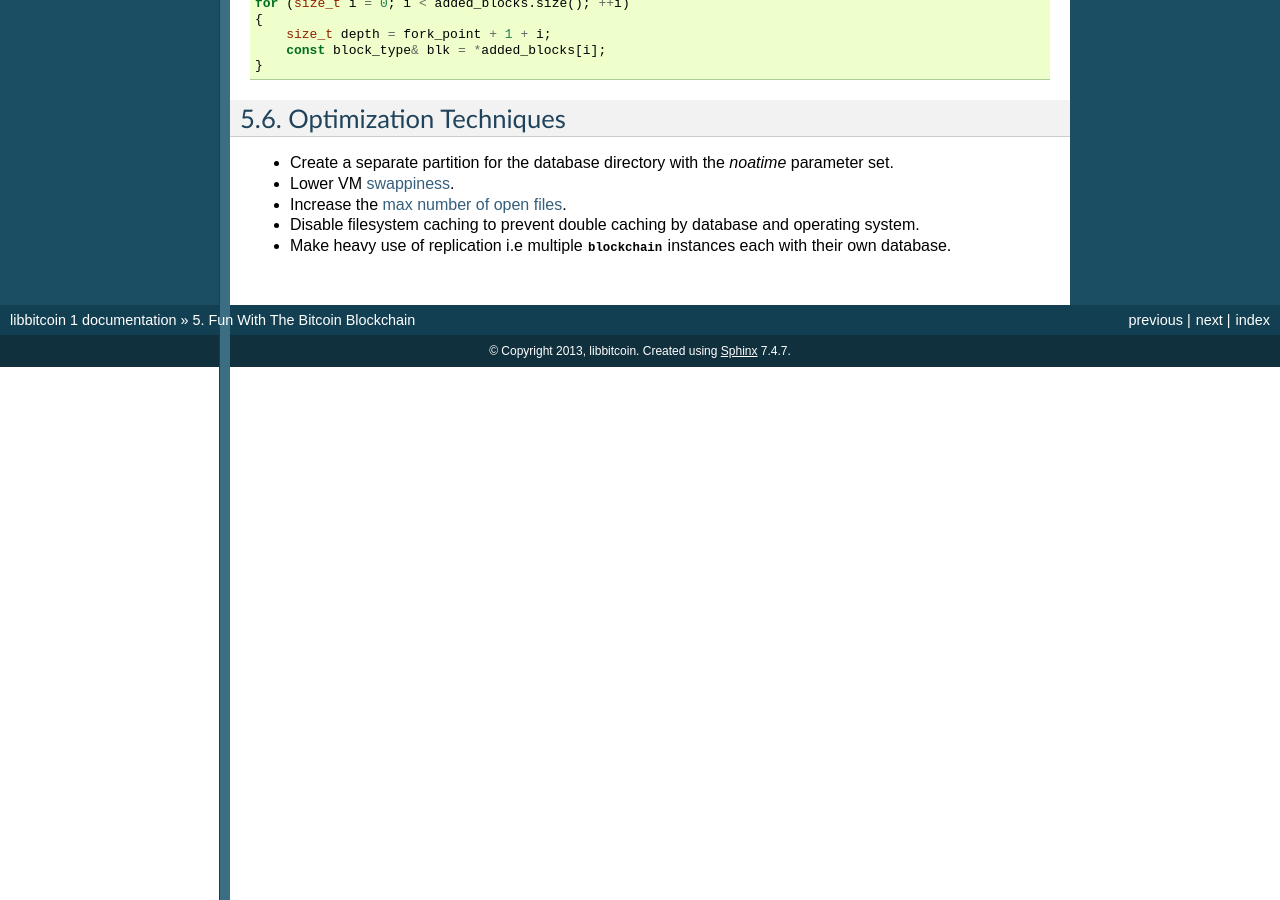
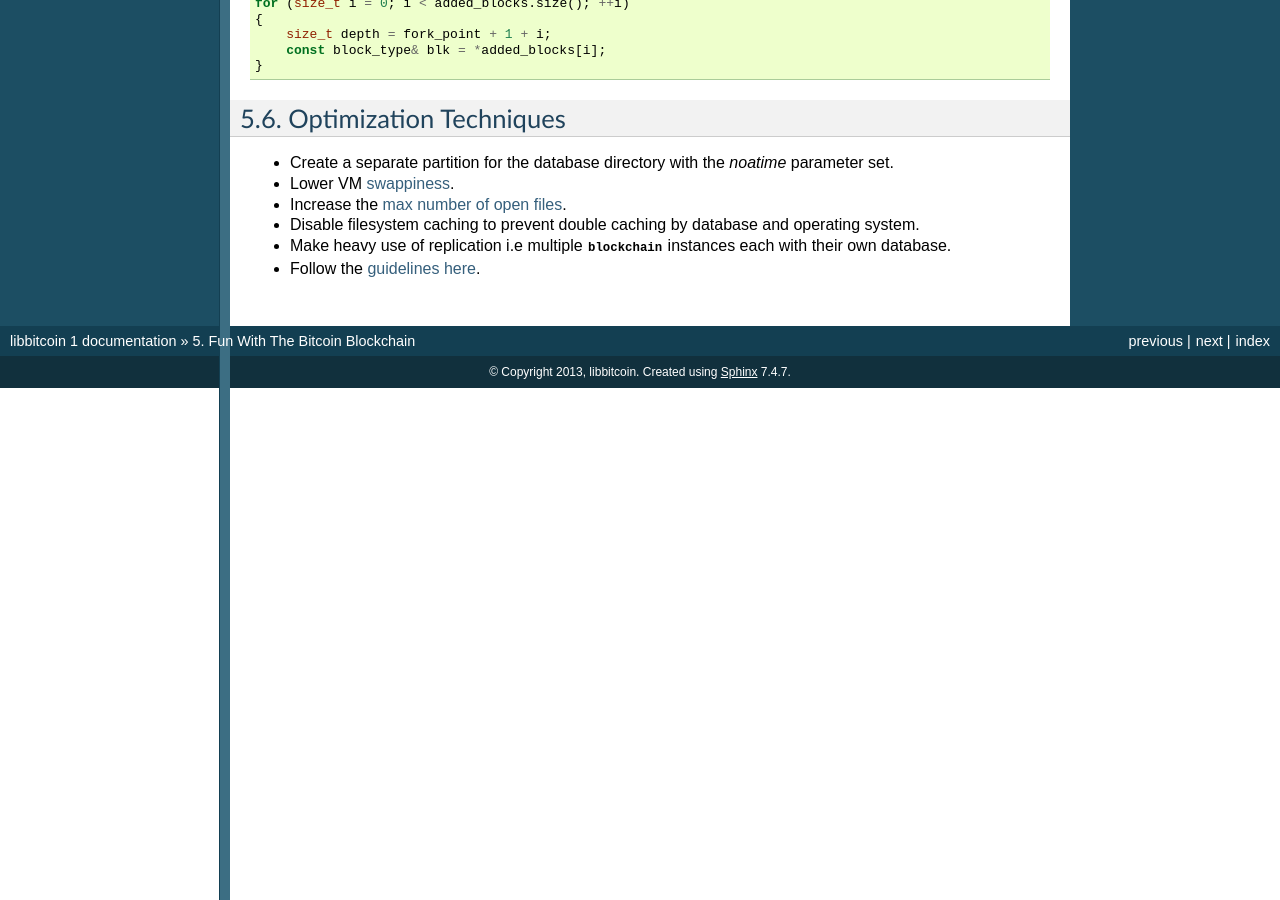
Before and after one commit to libbitcoin/libbitcoin-system, a Sphinx documentation site: the page built from doc/sphinx/blockchain.rst, in a window 1280 px wide and 900 px high, scrolled down 7392 px. Built offline with Sphinx 7.4.7, drawn with Linux system fonts in a browser that asks for light colours; pages that are not in the unit, such as notebooks, are missing from menus.

Commit message:
added riak link on optimising leveldb.

```diff
--- a/doc/sphinx/blockchain.rst
+++ b/doc/sphinx/blockchain.rst
@@ -493,3 +493,4 @@ Optimization Techniques
   operating system.
 * Make heavy use of replication i.e multiple :class:`blockchain` instances
   each with their own database.
+* Follow the `guidelines here <http://docs.basho.com/riak/latest/tutorials/choosing-a-backend/LevelDB/>`_.
```
